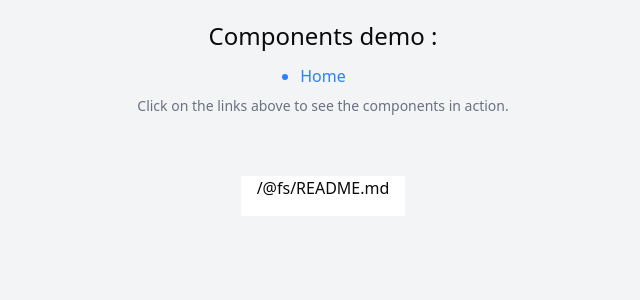
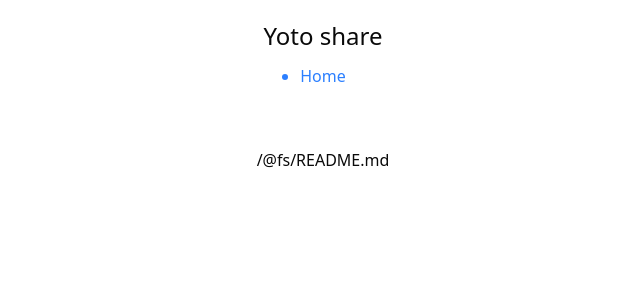
Before and after one commit to TheMarxians/yoto-share, a Vue app: page / in a window 1280 px wide. Shown: the top 300 px of the page, without its empty margins (317-957 px from the left). Built offline with nearby package versions, Linux system fonts and the light colour scheme.

Commit message:
Style correction

```diff
--- a/src/App.vue
+++ b/src/App.vue
@@ -1,9 +1,8 @@
 <template>
-  <div class="flex flex-col items-center min-h-screen bg-gray-100 p-5">
-    <h1 class="text-2xl mb-3">Components demo :</h1>
+  <div class="flex flex-col items-center min-h-screen bg-background p-5">
+    <h1 class="text-2xl mb-3">Yoto share</h1>
     <Navigation />
-    <p class="text-sm text-gray-500 mt-2">Click on the links above to see the components in action.</p>
-    <div class="flex flex-col justify-center mt-15 bg-white">
+    <div class="flex flex-col justify-center mt-15">
       <router-view />
     </div>
   </div>
```
